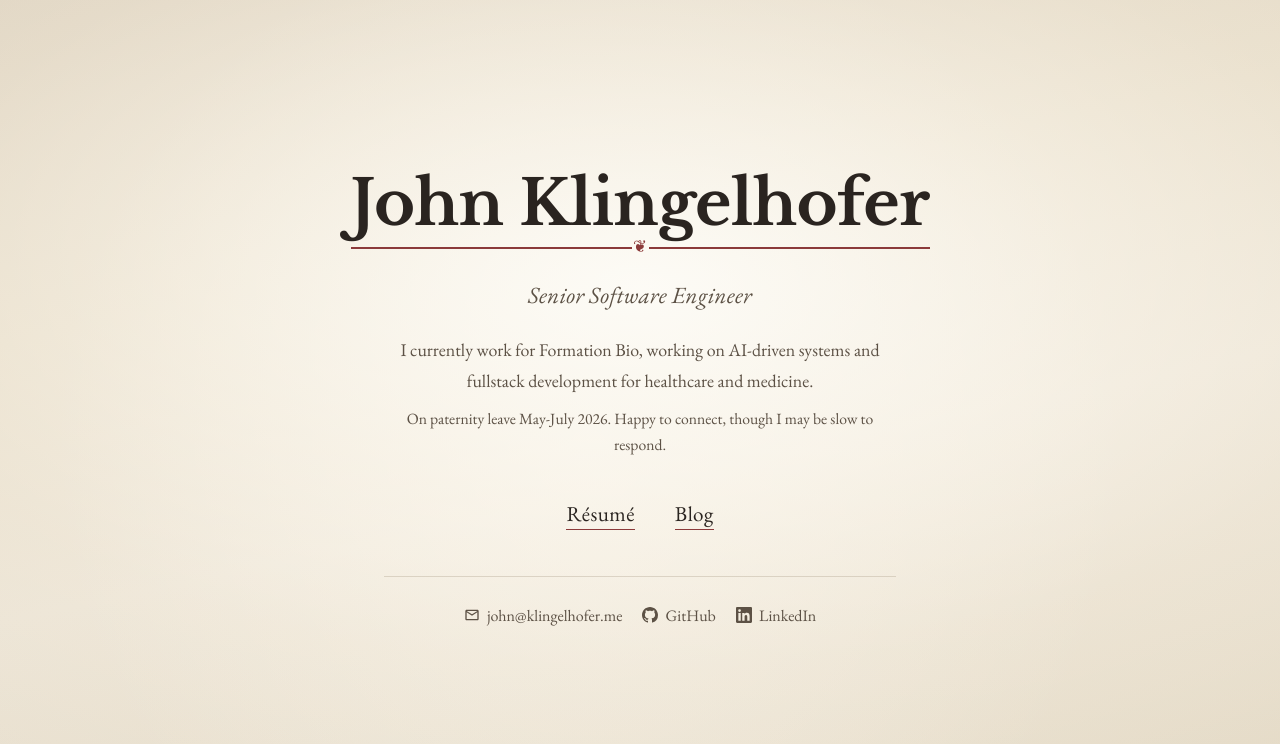
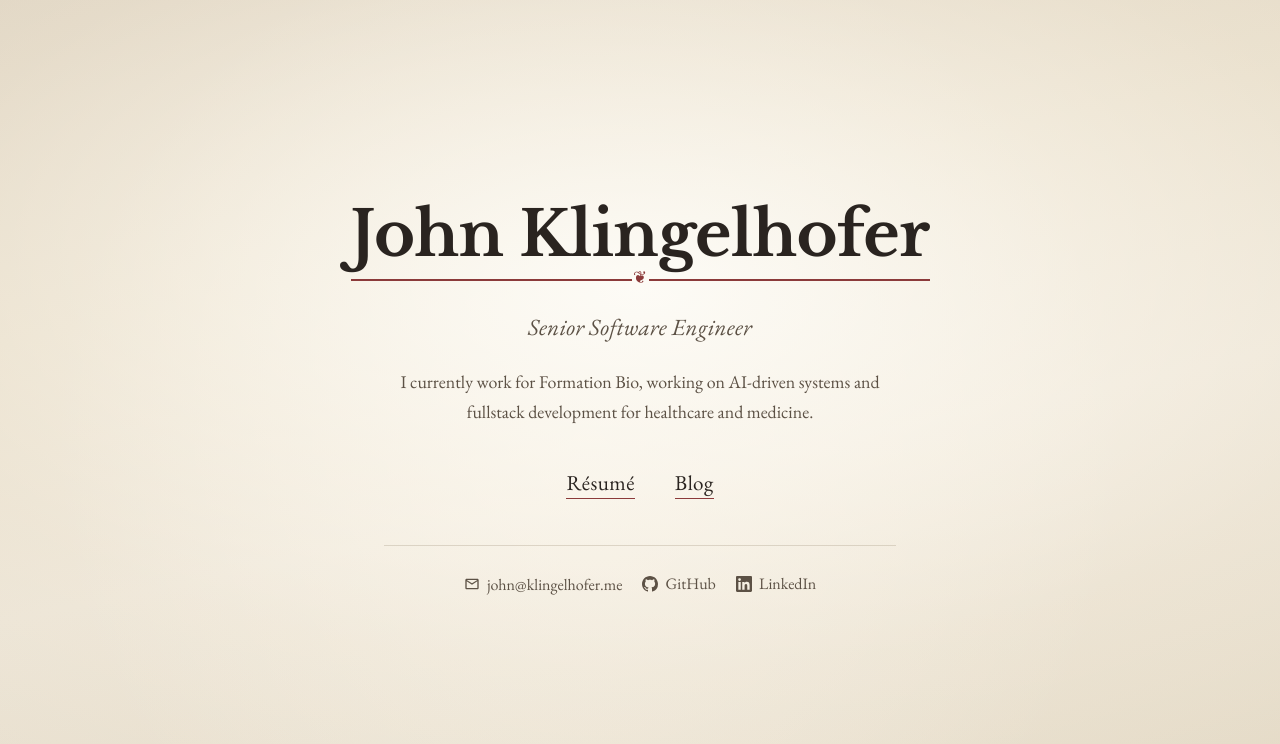
Before and after one commit to klingj3/klingj3.github.io, a React (Vite) app: page / in a window 1280 px wide. Shown: the top 744 px of the page. Built offline with nearby package versions, Linux system fonts and the light colour scheme.

Commit message:
Update some language

```diff
--- a/src/Landing.jsx
+++ b/src/Landing.jsx
@@ -221,10 +221,6 @@ const Landing = () => {
             I currently work for Formation Bio, working on AI-driven systems and fullstack development for healthcare and medicine.
           </StatusNote>
 
-          <StatusNote variants={rise} style={{ fontSize: 'clamp(0.88rem, 1.5vw, 0.98rem)', marginTop: '0.6rem' }}>
-            On paternity leave May-July 2026. Happy to connect, though I may be slow to respond.
-          </StatusNote>
-
           <NavRow>
             <NavLink href="/resume">
               <Label $delay="1.6s">Résumé</Label>
--- a/src/components/Contact.jsx
+++ b/src/components/Contact.jsx
@@ -82,7 +82,7 @@ const Contact = () => (
       <EntryContent initial="hidden" whileInView="visible" viewport={sectionViewport} variants={fadeUp}>
         <StatusNote>
           Open to senior IC and tech lead roles in healthcare, medicine,
-          education, or any area solving real problems. Remote-first. On parental leave through July, but always
+          education, or any area solving real problems. Remote-first, and always
           glad to connect about what's next.
         </StatusNote>
 
--- a/src/components/Projects.jsx
+++ b/src/components/Projects.jsx
@@ -204,7 +204,7 @@ const Projects = () => {
           What follows is a mix. The older projects predate the LLM era; despite their age, they provide useful signal.
           In a landscape where AI tooling makes it trivially easy to ship polished hobby-grade software, pre-LLM work
           demonstrates the ability to produce interesting, novel things without modern shortcuts. The newer items are
-          small curiosities I've been picking at during the hour or two I carve out each day on paternity leave.
+          small curiosities outside my usual work domains that I've picked at in the odd free moment.
         </SectionPreface>
 
         <motion.div initial="hidden" whileInView="visible" viewport={sectionViewport} variants={fadeUp}>
```
